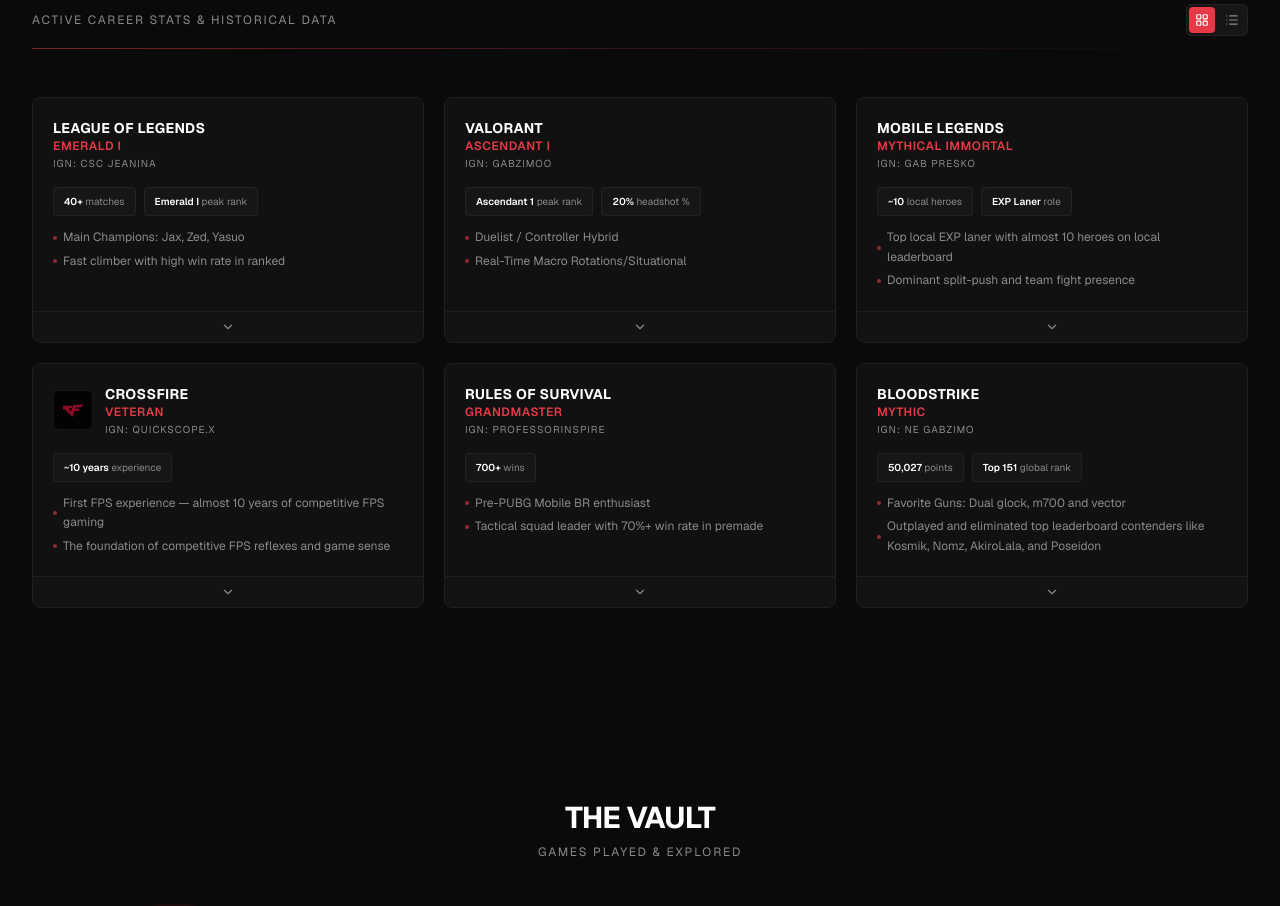
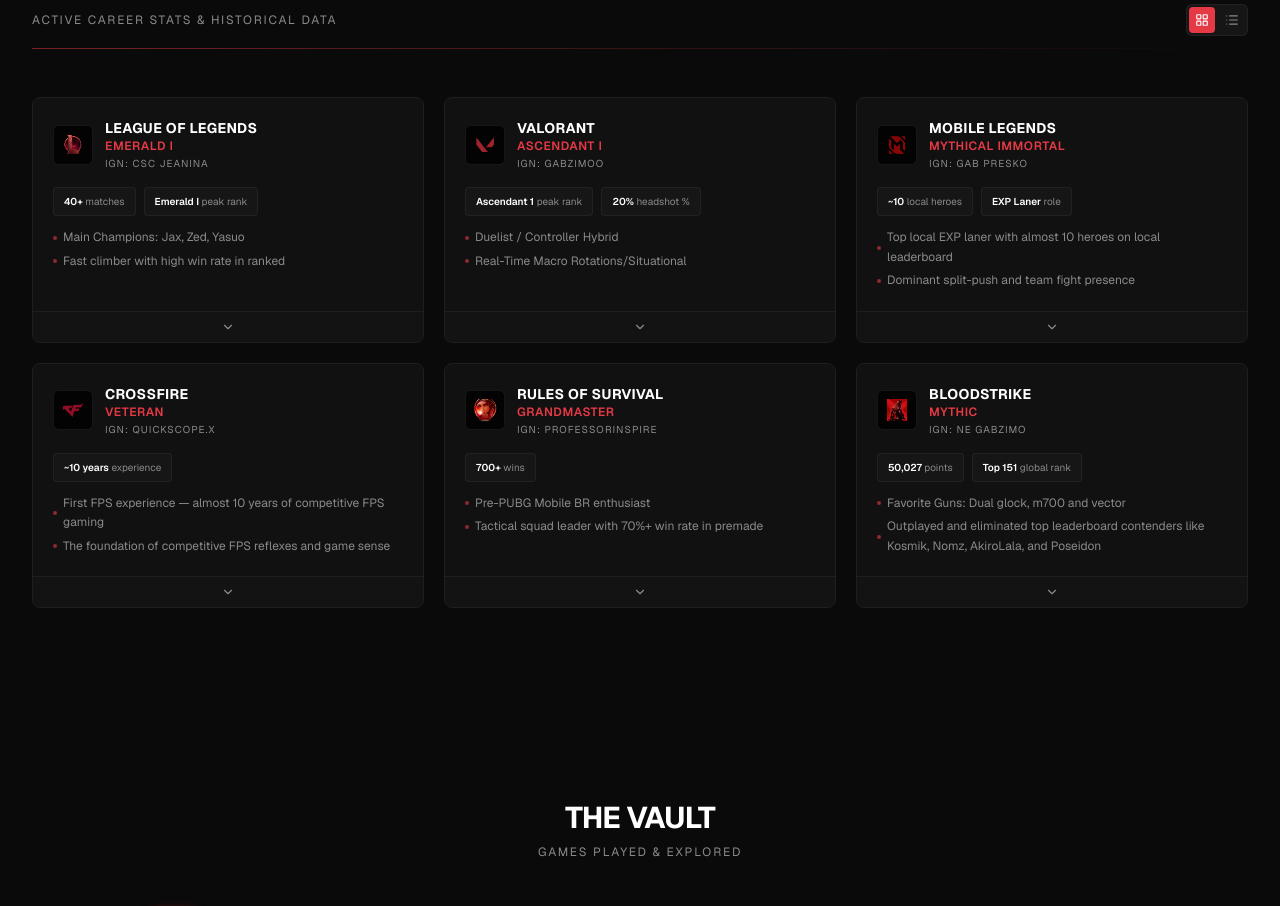
Before and after one commit to DeghneG/QuestLog, a Next.js app: page / in a window 1280 px wide. Shown: the part 940-1846 px from the top of the page. Built offline with nearby package versions, Linux system fonts and the light colour scheme.

Commit message:
Add remaining game logos and enhance border hover effect

```diff
--- a/src/components/GameCard.tsx
+++ b/src/components/GameCard.tsx
@@ -47,7 +47,7 @@
       onHoverEnd={() => setHovered(false)}
       className={`relative bg-card-bg border rounded-lg overflow-hidden transition-all duration-300 cursor-pointer h-full flex flex-col ${
         hovered
-          ? "border-gamer-red/50 shadow-[0_0_20px_rgba(230,57,70,0.15)]"
+          ? "border-gamer-red shadow-[0_0_15px_rgba(230,57,70,0.5),inset_0_0_10px_rgba(230,57,70,0.2)]"
           : "border-card-border"
       }`}
       onClick={() => setExpanded(!expanded)}
@@ -171,6 +171,7 @@
     title: "League of Legends",
     rank: "EMERALD I",
     ign: "IGN: CSC Jeanina",
+    icon: <Image src="/league.jpg" alt="League of Legends" width={40} height={40} className="object-cover w-full h-full" />,
     stats: [
       { label: "matches", value: "40+" },
       { label: "peak rank", value: "Emerald I" },
@@ -187,6 +188,7 @@
     title: "Valorant",
     rank: "ASCENDANT I",
     ign: "IGN: Gabzimoo",
+    icon: <Image src="/valorant.jpg" alt="Valorant" width={40} height={40} className="object-cover w-full h-full" />,
     stats: [
       { label: "peak rank", value: "Ascendant 1" },
       { label: "headshot %", value: "20%" },
@@ -204,6 +206,7 @@
     title: "Mobile Legends",
     rank: "MYTHICAL IMMORTAL",
     ign: "IGN: Gab Presko",
+    icon: <Image src="/mel.jpg" alt="Mobile Legends" width={40} height={40} className="object-cover w-full h-full" />,
     stats: [
       { label: "local heroes", value: "~10" },
       { label: "role", value: "EXP Laner" },
@@ -236,6 +239,7 @@
     title: "Rules of Survival",
     rank: "GRANDMASTER",
     ign: "IGN: ProfessorInSpire",
+    icon: <Image src="/rule.jpg" alt="Rules of Survival" width={40} height={40} className="object-cover w-full h-full" />,
     stats: [
       { label: "wins", value: "700+" },
     ],
@@ -251,6 +255,7 @@
     title: "Bloodstrike",
     rank: "MYTHIC",
     ign: "IGN: NE Gabzimo",
+    icon: <Image src="/strike.jpg" alt="Bloodstrike" width={40} height={40} className="object-cover w-full h-full" />,
     stats: [
       { label: "points", value: "50,027" },
       { label: "global rank", value: "Top 151" },
```
